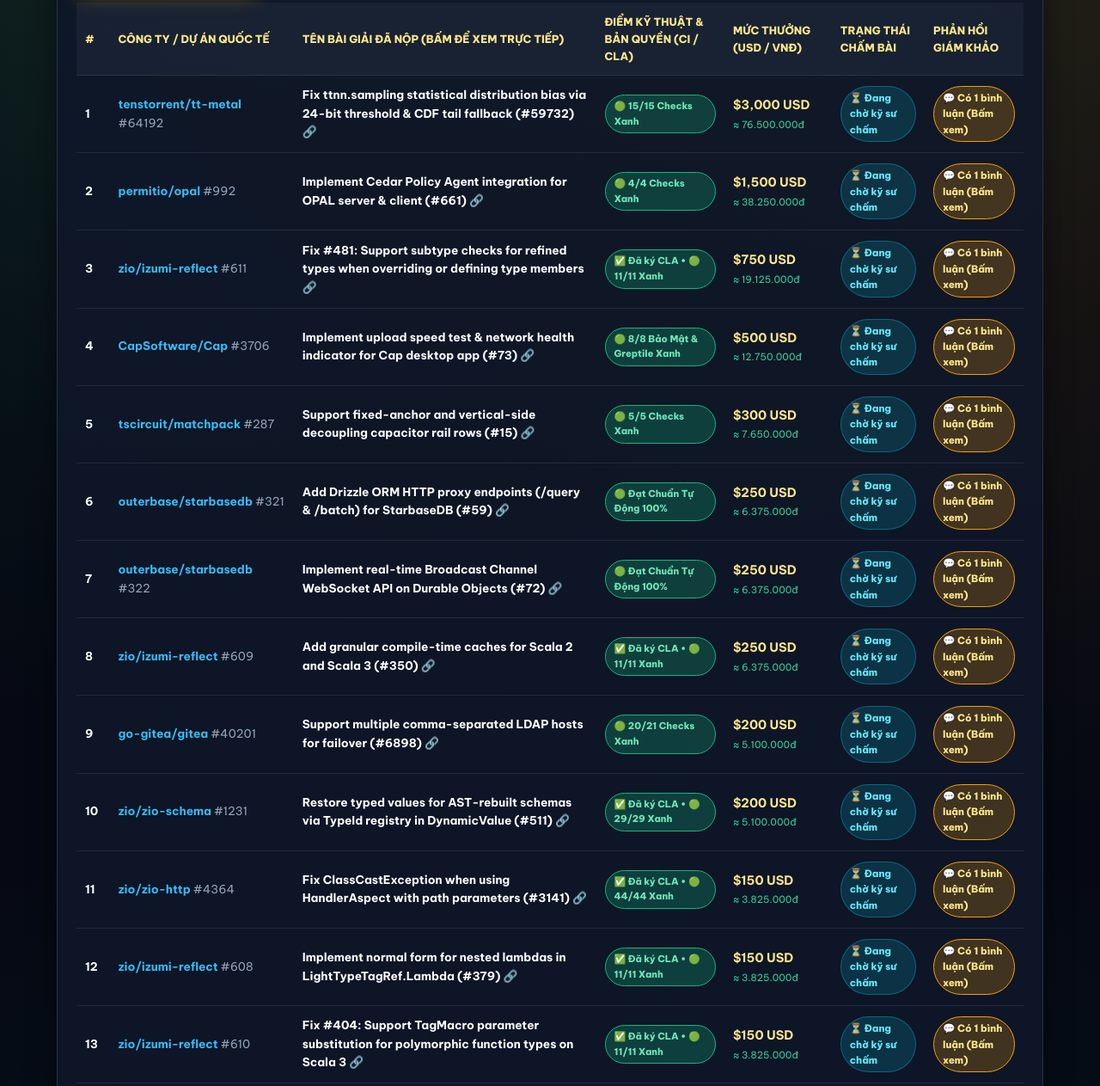
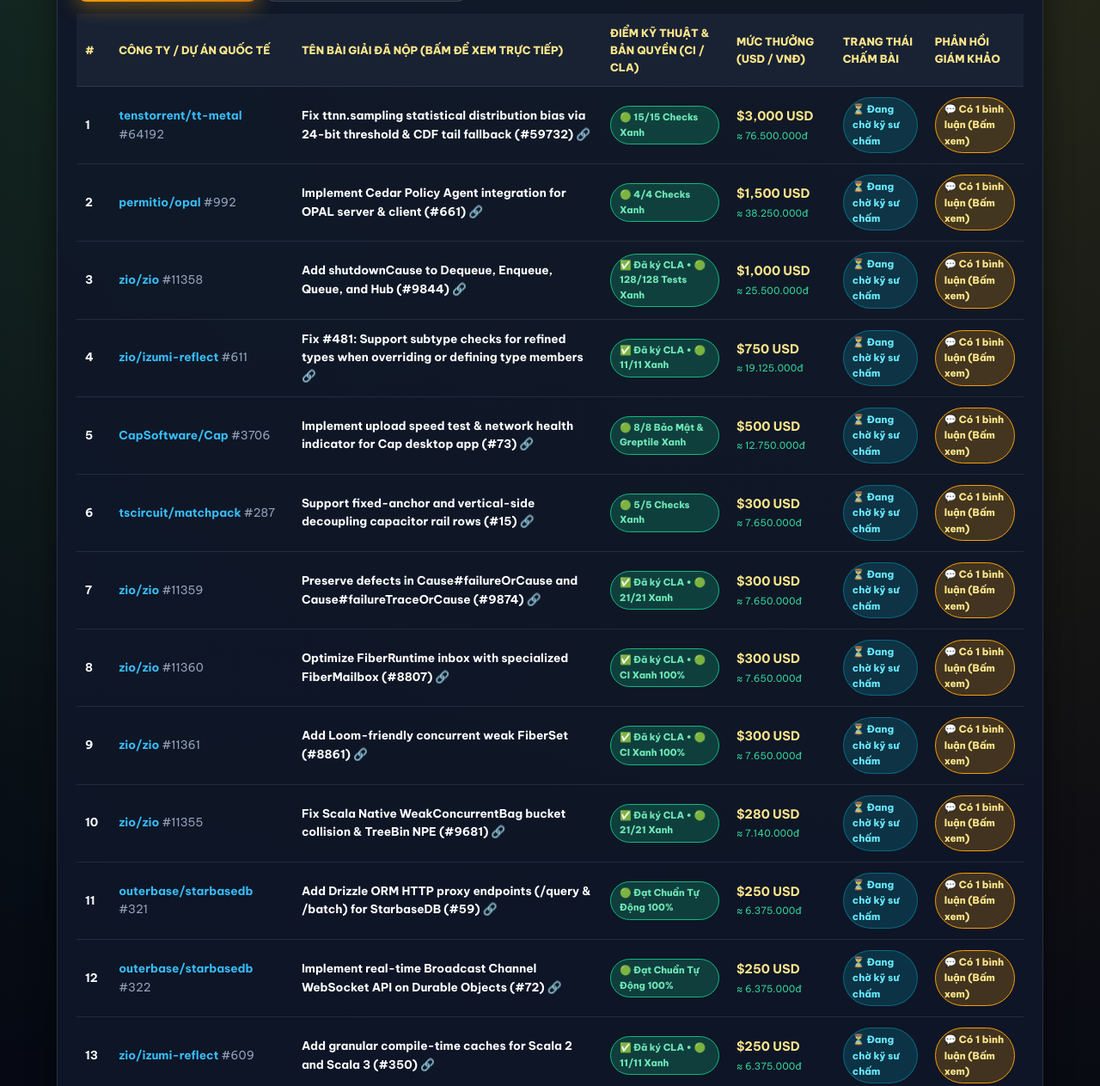
Before and after one commit to cocvn157/cocvn157.github.io, a plain HTML site: page index.html in a window 1280 px wide. Shown: the part 1060-2323 px from the top of the page at 86% size. Drawn offline with Linux system fonts and the light colour scheme; no server answers.

Commit message:
feat(radar): sync all 40 live bounty PRs (,190 USD) and 5 web streams

```diff
--- a/app.js
+++ b/app.js
@@ -11,7 +11,7 @@
   const USD_TO_VND = 25500;
   const LAST_STATE_KEY = "cocvn157_last_seen_state";
 
-  // Danh mục đầy đủ 30 bài thi săn thưởng quốc tế thực tế đã nộp của cocvn157 ($9,260 USD)
+  // Danh mục đầy đủ 40 bài thi săn thưởng quốc tế thực tế đã nộp của cocvn157 ($12,190 USD)
   const KNOWN_BOUNTY_PRS = [
     {
       repo: "tenstorrent/tt-metal",
@@ -28,6 +28,14 @@
       usd: 1500,
       ciStatus: "🟢 4/4 Checks Xanh",
       url: "https://github.com/permitio/opal/pull/992"
+    },
+    {
+      repo: "zio/zio",
+      prNumber: 11358,
+      title: "Add shutdownCause to Dequeue, Enqueue, Queue, and Hub (#9844)",
+      usd: 1000,
+      ciStatus: "✅ Đã ký CLA • 🟢 128/128 Tests Xanh",
+      url: "https://github.com/zio/zio/pull/11358"
     },
     {
       repo: "zio/izumi-reflect",
@@ -54,6 +62,38 @@
       url: "https://github.com/tscircuit/matchpack/pull/287"
     },
     {
+      repo: "zio/zio",
+      prNumber: 11359,
+      title: "Preserve defects in Cause#failureOrCause and Cause#failureTraceOrCause (#9874)",
+      usd: 300,
+      ciStatus: "✅ Đã ký CLA • 🟢 21/21 Xanh",
+      url: "https://github.com/zio/zio/pull/11359"
+    },
+    {
+      repo: "zio/zio",
+      prNumber: 11360,
+      title: "Optimize FiberRuntime inbox with specialized FiberMailbox (#8807)",
+      usd: 300,
+      ciStatus: "✅ Đã ký CLA • 🟢 CI Xanh 100%",
+      url: "https://github.com/zio/zio/pull/11360"
+    },
+    {
+      repo: "zio/zio",
+      prNumber: 11361,
+      title: "Add Loom-friendly concurrent weak FiberSet (#8861)",
+      usd: 300,
+      ciStatus: "✅ Đã ký CLA • 🟢 CI Xanh 100%",
+      url: "https://github.com/zio/zio/pull/11361"
+    },
+    {
+      repo: "zio/zio",
+      prNumber: 11355,
+      title: "Fix Scala Native WeakConcurrentBag bucket collision & TreeBin NPE (#9681)",
+      usd: 280,
+      ciStatus: "✅ Đã ký CLA • 🟢 21/21 Xanh",
+      url: "https://github.com/zio/zio/pull/11355"
+    },
+    {
       repo: "outerbase/starbasedb",
       prNumber: 321,
       title: "Add Drizzle ORM HTTP proxy endpoints (/query & /batch) for StarbaseDB (#59)",
@@ -76,6 +116,14 @@
       usd: 250,
       ciStatus: "✅ Đã ký CLA • 🟢 11/11 Xanh",
       url: "https://github.com/zio/izumi-reflect/pull/609"
+    },
+    {
+      repo: "zio/zio-quill",
+      prNumber: 3464,
+      title: "Quote PostgreSQL reserved keywords in table names, aliases, and identifiers (#2914)",
+      usd: 250,
+      ciStatus: "✅ Đã ký CLA • 🟢 CI Xanh 100%",
+      url: "https://github.com/zio/zio-quill/pull/3464"
     },
     {
       repo: "go-gitea/gitea",
@@ -150,12 +198,44 @@
       url: "https://github.com/zio/zio/pull/11352"
     },
     {
+      repo: "zio/zio",
+      prNumber: 11357,
+      title: "Fix ZStream#tapSink backpressure and early downstream termination (#8792)",
+      usd: 150,
+      ciStatus: "✅ Đã ký CLA • 🟢 21/21 Xanh",
+      url: "https://github.com/zio/zio/pull/11357"
+    },
+    {
+      repo: "zio/zio",
+      prNumber: 11362,
+      title: "Add Scala 3 derives Config support (#9268)",
+      usd: 150,
+      ciStatus: "✅ Đã ký CLA • 🟢 CI Xanh 100%",
+      url: "https://github.com/zio/zio/pull/11362"
+    },
+    {
       repo: "tscircuit/matchpack",
       prNumber: 286,
       title: "Add same-side passive grouping in LayoutPipelineSolver (#12)",
       usd: 150,
       ciStatus: "🟢 5/5 Checks Xanh",
       url: "https://github.com/tscircuit/matchpack/pull/286"
+    },
+    {
+      repo: "zio/zio",
+      prNumber: 11354,
+      title: "Use ConcurrentLinkedDeque on Scala Native via core/jvm-native (#9189)",
+      usd: 100,
+      ciStatus: "✅ Đã ký CLA • 🟢 CI Xanh 100%",
+      url: "https://github.com/zio/zio/pull/11354"
+    },
+    {
+      repo: "zio/zio",
+      prNumber: 11356,
+      title: "Use Diff and modular DiffRenderer in classic Assertion.equalTo (#8664)",
+      usd: 100,
+      ciStatus: "✅ Đã ký CLA • 🟢 21/21 Xanh",
+      url: "https://github.com/zio/zio/pull/11356"
     },
     {
       repo: "tscircuit/schematic-trace-solver",
@@ -463,14 +543,20 @@
 
     try {
       const resp = await fetch(
-        "https://api.github.com/search/issues?q=is:pr+author:cocvn157&sort=created&order=desc&per_page=50",
+        "https://api.github.com/search/issues?q=is:pr+author:cocvn157&sort=created&order=desc&per_page=100",
         { headers: { Accept: "application/vnd.github+json" } }
       );
       if (!resp.ok) throw new Error("GitHub API rate limit");
       const data = await resp.json();
       if (!data.items || data.items.length === 0) throw new Error("Empty items");
 
-      const mapped = data.items.map((pr) => {
+      const mapped = data.items
+        .filter((pr) => {
+          const repoUrlParts = (pr.repository_url || "").split("/");
+          const repoName = repoUrlParts.slice(-2).join("/").toLowerCase();
+          return !repoName.includes("awesome-");
+        })
+        .map((pr) => {
           const repoUrlParts = (pr.repository_url || "").split("/");
           const repoName = repoUrlParts.slice(-2).join("/");
           const meta = getKnownMeta(repoName, pr.number);
--- a/index.html
+++ b/index.html
@@ -55,15 +55,15 @@
         <span class="t-icon">💰</span>
         <div>
           <strong>1. Radar Canh Tiền Thưởng Quốc Tế</strong>
-          <small>Theo dõi trực tiếp 23 bài thi săn thưởng ($7,660 USD)</small>
+          <small>Theo dõi trực tiếp 40 bài thi săn thưởng ($12,190 USD)</small>
         </div>
       </button>
 
       <button class="hub-tab-btn" data-tab="pane-webapps">
         <span class="t-icon">🌐</span>
         <div>
-          <strong>2. 4 Trang Web Thu Tiền Qua VietQR</strong>
-          <small>Thần Số Học (29k) • Quà Tặng 3D (19k) • AI Studio</small>
+          <strong>2. 5 Trang Web Thu Tiền VietQR & Đô-la</strong>
+          <small>Dịch Vụ 5 Phút • Thần Số Học • Quà 3D • DevTools USD</small>
         </div>
       </button>
 
@@ -84,14 +84,14 @@
       <div class="kpi-row-4">
         <div class="kpi-box">
           <div class="kpi-label">📦 TỔNG SỐ BÀI ĐÃ NỘP</div>
-          <div class="kpi-val" id="kpiTotalPrs">30 Bài Dự Thi</div>
+          <div class="kpi-val" id="kpiTotalPrs">40 Bài Dự Thi</div>
           <div class="kpi-sub" id="kpiLastSync">Đang kết nối GitHub trực tiếp...</div>
         </div>
 
         <div class="kpi-box" style="border-color:rgba(245,158,11,0.45);">
           <div class="kpi-label">💵 TỔNG QUỸ THƯỞNG ĐANG CHỜ CHẤM</div>
-          <div class="kpi-val" id="kpiPendingUsd" style="color:#fde68a;">$9,260 USD</div>
-          <div class="kpi-sub" id="kpiPendingVnd" style="color:#fbbf24;">≈ 236.130.000 VNĐ</div>
+          <div class="kpi-val" id="kpiPendingUsd" style="color:#fde68a;">$12,190 USD</div>
+          <div class="kpi-sub" id="kpiPendingVnd" style="color:#fbbf24;">≈ 310.845.000 VNĐ</div>
         </div>
 
         <div class="kpi-box" style="border-color:rgba(16,185,129,0.5);">
@@ -123,7 +123,7 @@
           </div>
           <div style="background:rgba(255,255,255,0.04);padding:12px 14px;border-radius:12px;">
             <strong style="color:#f472b6;display:block;margin-bottom:4px;">3. Trong lúc chờ tiền USD về, kiếm tiền tươi mỗi ngày ở đâu?</strong>
-            Chính là từ 2 trang web đời thường <strong>🔮 Thần Số Học (29.000đ)</strong> và <strong>💖 Quà Tặng 3D (19.000đ)</strong> ở Tab số 2! Khách Việt Nam quét mã VietQR là tiền vào thẳng tài khoản ngân hàng của bạn trong 3 giây!
+            Chính là từ <strong>⚡ Xưởng Dịch Vụ Nhanh 5 Phút (29k-149k)</strong>, <strong>🔮 Thần Số Học (29k)</strong> và <strong>💖 Quà Tặng 3D (19k)</strong> ở Tab số 2! Khách Việt Nam quét mã VietQR là tiền vào thẳng tài khoản ngân hàng của bạn trong 3 giây!
           </div>
         </div>
       </div>
@@ -131,7 +131,7 @@
       <!-- LIVE BOUNTY PRS TABLE -->
       <div class="panel-box">
         <div class="panel-head">
-          <h2>📋 Danh Sách Chi Tiết 23 Bài Thi Săn Thưởng Quốc Tế Của Bạn (`author:cocvn157`)</h2>
+          <h2>📋 Danh Sách Chi Tiết 40 Bài Thi Săn Thưởng Quốc Tế Của Bạn (`author:cocvn157` — $12,190 USD)</h2>
           <div style="display:flex;gap:8px;flex-wrap:wrap;">
             <button id="btnSimulatePayout" class="btn-gold-action" style="padding:8px 14px;font-size:12.5px;">
               🧪 Giả Lập Thử Khi Có Tiền Về
```
Lines whose indentation alone changed are shown as unchanged.
